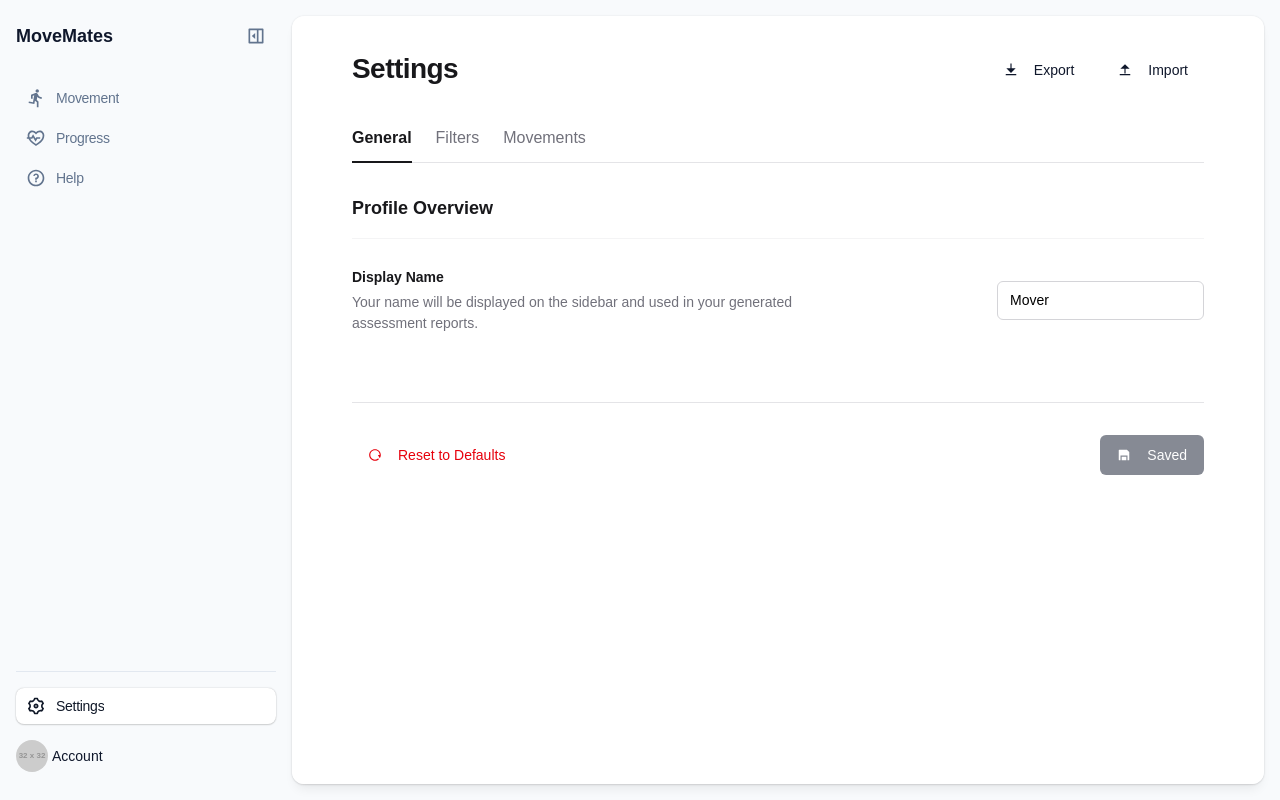
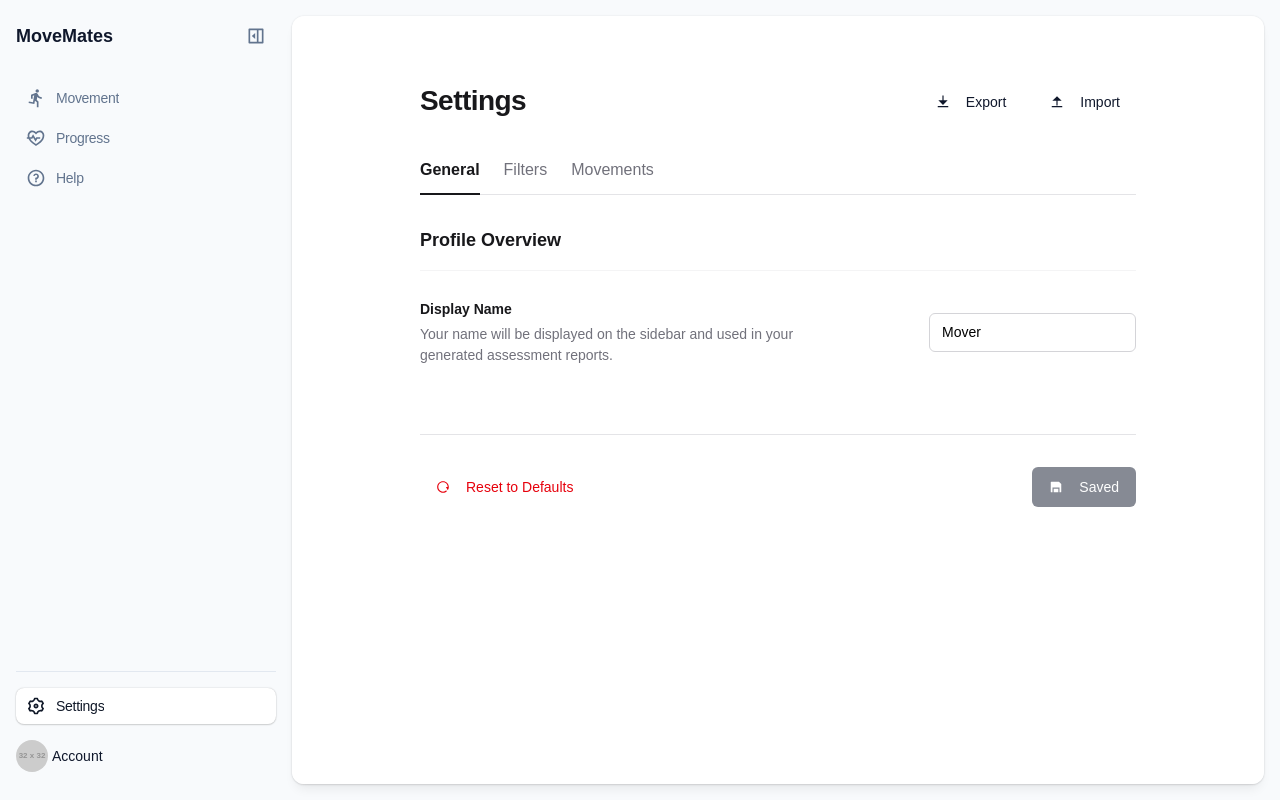
Before and after one commit to dimitrilagouris/movemates, a React (Vite) app: page /settings in a window 1280 px wide. Built offline with nearby package versions, Linux system fonts and the light colour scheme; a web font is replaced by a local one.

Commit message:
fix settings layout

```diff
--- a/src/pages/settings/style.css
+++ b/src/pages/settings/style.css
@@ -6,9 +6,8 @@
 }
 
 .settings-container {
-    max-width: 900px;
-    margin: 0 auto;
-    padding: var(--space-8) var(--space-6);
+    /*max-width: 900px;*/
+    padding: var(--space-16) var(--space-32);
 }
 
 /* Header & Typography */
```
